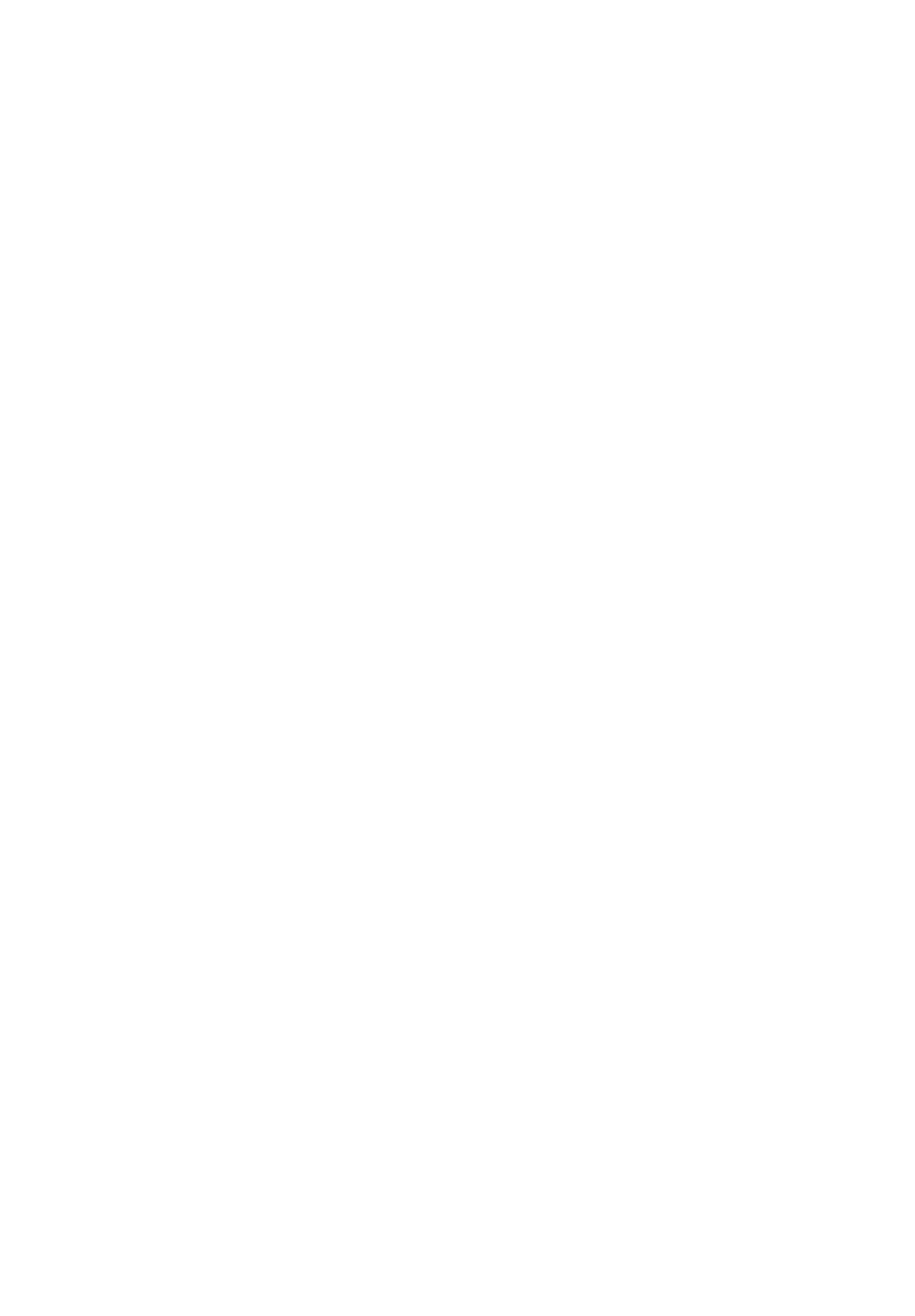
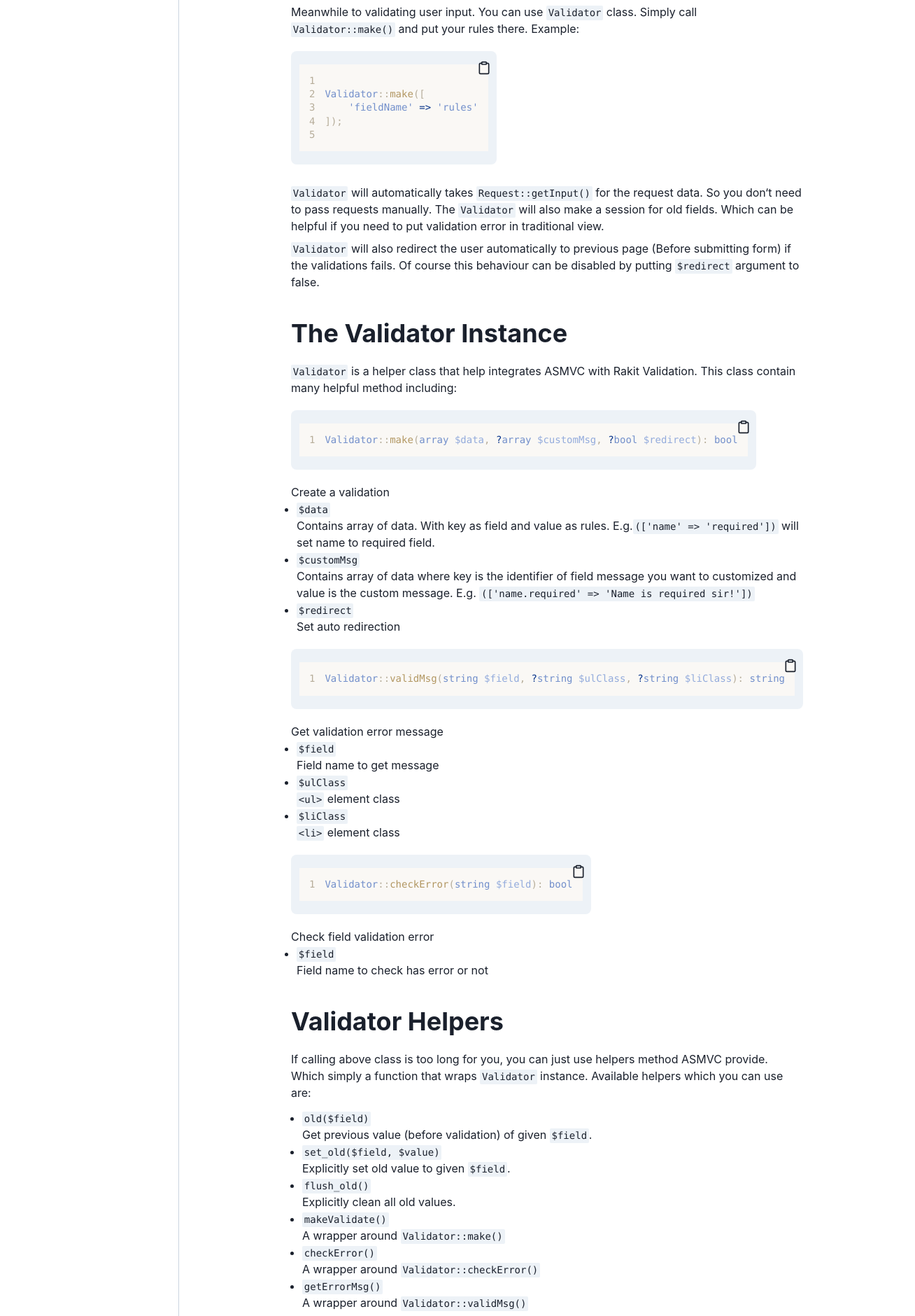
Before and after one commit to albetnov/asmvc-docs, a Next.js app: page /docs/divein/validation in a window 1280 px wide. Before the commit this address had no page. Shown: the part 740-2620 px from the top of the page at 70% size, 1308 px wide, since content can reach past the window. Before the commit the page ends 800 px from the top, so only its background shows below. Built offline with nearby package versions, Linux system fonts and the light colour scheme.

Commit message:
feat: add validation page

```diff
--- a/Components/Docs/layoutModel.tsx
+++ b/Components/Docs/layoutModel.tsx
@@ -47,7 +47,8 @@ const routes: RoutesSchema[] = [
             {title: "CSRF", href: "/docs/divein/csrf"},
             {title: "Lifecycle", href: "/docs/divein/lifecycle"},
             {title: "Middleware", href: "/docs/divein/middleware"},
-            {title: "Request Interface", href: "/docs/divein/request"}
+            {title: "Request Interface", href: "/docs/divein/request"},
+            {title: "Validation", href: "/docs/divein/validation"}
         ]
     }
 ];
--- a/Models/Basics/viewsModel.ts
+++ b/Models/Basics/viewsModel.ts
@@ -18,6 +18,7 @@ const viewsHelpersFn = {
 const generalFn = {
     csrf_field: "csrf_field($field)",
     getErrorMsg: "getErrorMsg($fieldName)",
+    checkError: "checkError($fieldName)"
 };
 
 const latteFn = {
--- /dev/null
+++ b/Models/DiveIn/validation.ts
@@ -0,0 +1,15 @@
+const navigations = [
+    {link: "summary", title: "Validation Summary"},
+    {link: "validating-request", title: "Validating Request"},
+    {link: "validator-instance", title: "The Validator Instance"},
+    {link: "helpers", title: "Validator Helpers"},
+    {link: "as-utility", title: "As Utility"}
+];
+
+export const validatorExample = `
+Validator::make([
+    'fieldName' => 'rules'
+]);
+`;
+
+export {navigations};
--- /dev/null
+++ b/pages/docs/divein/validation/index.tsx
@@ -0,0 +1,133 @@
+import Layout from "../../../../Components/Docs/Layout";
+import {navigations, validatorExample} from "../../../../Models/DiveIn/validation";
+import Section from "../../../../Components/Docs/Section";
+import {Code, Link, List, ListItem, Text, UnorderedList} from "@chakra-ui/react";
+import CodeMultiLine from "../../../../Components/Docs/CodeMultiLine";
+import CodeOneLine from "../../../../Components/Docs/CodeOneLine";
+import TipsCard from "../../../../Components/Docs/TipsCard";
+import RouteLink from "../../../../Components/RouteLink";
+
+export default function Validation() {
+    return <Layout title="Validation" subTitle="Validating in ASMVC" navigations={navigations}
+                   navigatorTitle="Validating User Input Lists">
+        <Section navigator={navigations[0]}>
+            <Text>
+                Is it highly recommended for you to validating your user inputs. This is a basic yet have a big impact
+                on application securities. By validating user input you can secure your app through multiple script
+                injection attempt. ASMVC provide <Link
+                href="https://packagist.org/packages/rakit/validation">Rakit/Validator</Link> Integration to help you
+                validating your user input.
+            </Text>
+        </Section>
+        <Section navigator={navigations[1]}>
+            <Text>Meanwhile to validating user input. You can use <Code>Validator</Code> class. Simply
+                call <Code>Validator::make()</Code> and put your rules there. Example:</Text>
+            <CodeMultiLine code={validatorExample}/>
+            <Text mt={2}><Code>Validator</Code> will automatically takes <Code>Request::getInput()</Code> for the
+                request data.
+                So you don&lsquo;t need to pass requests manually. The <Code>Validator</Code> will also make a session
+                for old fields. Which can be helpful if you need to put validation error in traditional view.</Text>
+            <Text mt={2}><Code>Validator</Code> will also redirect the user automatically to previous page (Before
+                submitting
+                form) if the validations fails. Of course this behaviour can be disabled by
+                putting <Code>$redirect</Code> argument to false.</Text>
+        </Section>
+        <Section navigator={navigations[2]}>
+            <Text><Code>Validator</Code> is a helper class that help integrates ASMVC with Rakit Validation. This class
+                contain many helpful method including:</Text>
+            <List>
+                <ListItem>
+                    <CodeMultiLine code="Validator::make(array $data, ?array $customMsg, ?bool $redirect): bool"/>
+                    <Text>Create a validation</Text>
+                    <UnorderedList ml={2}>
+                        <ListItem>
+                            <Code>$data</Code>
+                            <Text>Contains array of data. With key as field and value as rules. E.g.
+                                <Code>([&apos;name&apos; =&gt; &apos;required&apos;])</Code> will set name to required
+                                field.</Text>
+                        </ListItem>
+                        <ListItem>
+                            <Code>$customMsg</Code>
+                            <Text>Contains array of data where key is the identifier of field message you want to
+                                customized and value is the custom message.
+                                E.g. <Code>{`(['name.required' => 'Name is required sir!'])`}</Code></Text>
+                        </ListItem>
+                        <ListItem>
+                            <Code>$redirect</Code>
+                            <Text>Set auto redirection</Text>
+                        </ListItem>
+                    </UnorderedList>
+                </ListItem>
+                <ListItem>
+                    <CodeMultiLine
+                        code="Validator::validMsg(string $field, ?string $ulClass, ?string $liClass): string"/>
+                    <Text>Get validation error message</Text>
+                    <UnorderedList ml={2}>
+                        <ListItem>
+                            <Code>$field</Code>
+                            <Text>Field name to get message</Text>
+                        </ListItem>
+                        <ListItem>
+                            <Code>$ulClass</Code>
+                            <Text><Code>{`<ul>`}</Code> element class</Text>
+                        </ListItem>
+                        <ListItem>
+                            <Code>$liClass</Code>
+                            <Text><Code>{`<li>`}</Code> element class</Text>
+                        </ListItem>
+                    </UnorderedList>
+                </ListItem>
+                <ListItem>
+                    <CodeMultiLine code="Validator::checkError(string $field): bool"/>
+                    <Text>Check field validation error</Text>
+                    <UnorderedList ml={2}>
+                        <ListItem>
+                            <Code>$field</Code>
+                            <Text>Field name to check has error or not</Text>
+                        </ListItem>
+                    </UnorderedList>
+                </ListItem>
+            </List>
+        </Section>
+        <Section navigator={navigations[3]}>
+            <Text>If calling above class is too long for you, you can just use helpers method ASMVC provide. Which
+                simply a function that wraps <Code>Validator</Code> instance. Available helpers which you can use
+                are:</Text>
+            <UnorderedList mt={3}>
+                <ListItem>
+                    <Code>old($field)</Code>
+                    <Text>Get previous value (before validation) of given <Code>$field</Code>.</Text>
+                </ListItem>
+                <ListItem>
+                    <Code>set_old($field, $value)</Code>
+                    <Text>Explicitly set old value to given <Code>$field</Code>.</Text>
+                </ListItem>
+                <ListItem>
+                    <Code>flush_old()</Code>
+                    <Text>Explicitly clean all old values.</Text>
+                </ListItem>
+                <ListItem>
+                    <Code>makeValidate()</Code>
+                    <Text>A wrapper around <Code>Validator::make()</Code></Text>
+                </ListItem>
+                <ListItem>
+                    <Code>checkError()</Code>
+                    <Text>A wrapper around <Code>Validator::checkError()</Code></Text>
+                </ListItem>
+                <ListItem>
+                    <Code>getErrorMsg()</Code>
+                    <Text>A wrapper around <Code>Validator::validMsg()</Code></Text>
+                </ListItem>
+            </UnorderedList>
+            <TipsCard>More info on how to use validation in view can be found here: <RouteLink
+                href="/docs/basics/views">View</RouteLink></TipsCard>
+        </Section>
+        <Section navigator={navigations[4]}>
+            <Text>By default ASMVC&lsquo;s <Code>Validator</Code> instance built to work with requests and responses. If
+                none present, it won&lsquo;t work. But, there&lsquo;s an alternative.
+                Using <Code>Rakit/Validation</Code> directly. More info on how to use it, <Link
+                    href="https://packagist.org/packages/rakit/validation">Rakit
+                    Documentation</Link></Text>
+        </Section>
+    </Layout>
+}
```
Also changed, not shown: pages/docs/basics/views/index.tsx (+6 -2 lines).
